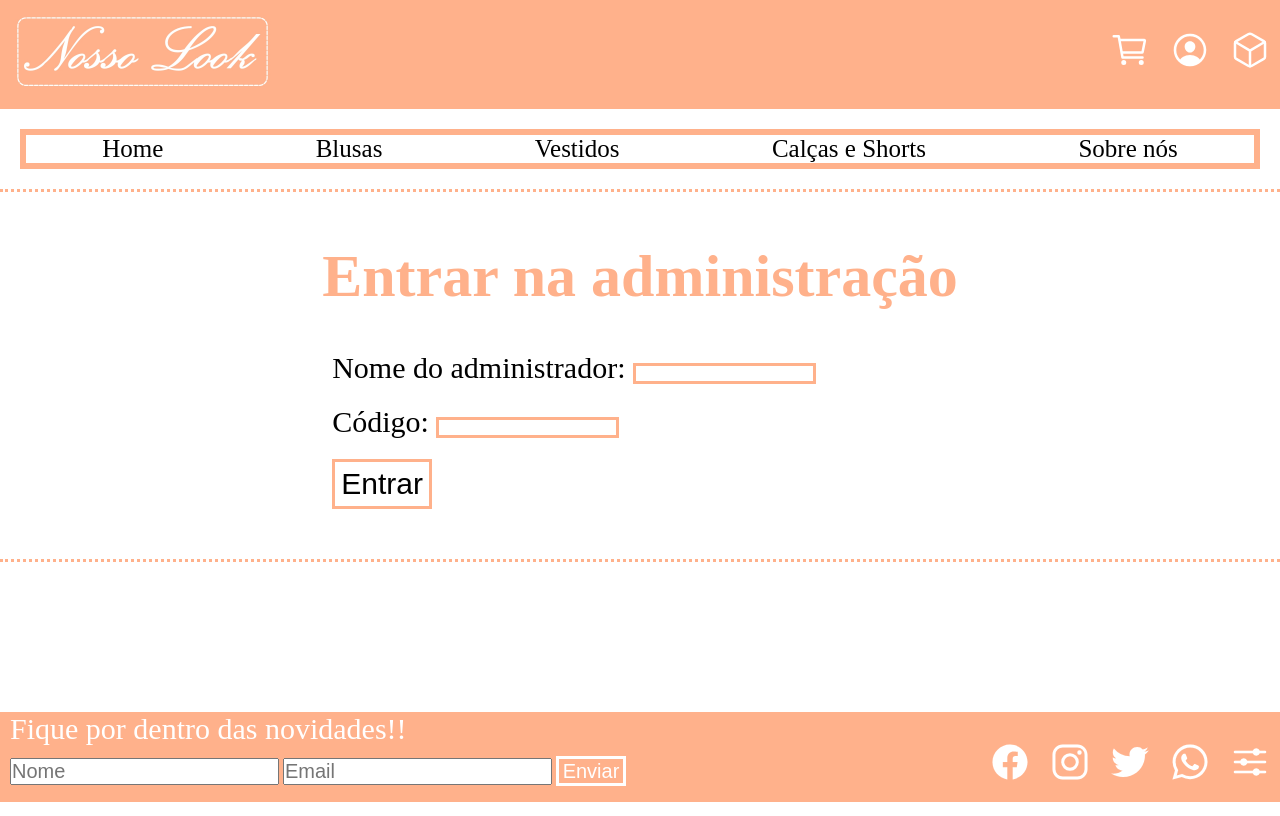
After one commit to Mah-Senger/Nosso-look, a PHP site: page /entraradd.php in a window 1280 px wide. The commit adds this page. Run offline with PHP 8.4, Linux system fonts and the light colour scheme; some libraries are stand-ins or nearby versions.

Commit message:
session para entrar no dashboard do administrador

```diff
--- a/administrador.php
+++ b/administrador.php
@@ -110,7 +110,7 @@
         <a href="https://www.instagram.com/"><ion-icon name="logo-instagram" class="sociais"></ion-icon></a>
         <a href="https://twitter.com/"><ion-icon name="logo-twitter" class="sociais"></ion-icon></a>
         <a href=""><ion-icon name="logo-whatsapp" class="sociais"></ion-icon></a>
-        <a href="administrador.html"><ion-icon name="options" class="sociais"></ion-icon></a>
+        <a href="sair_admin.php"><ion-icon name="exit-outline" class="sociais"></ion-icon></a>
     </div>
     </div>
     <script src="https://unpkg.com/ionicons@5.2.3/dist/ionicons.js"></script>
--- /dev/null
+++ b/entraradd.php
@@ -0,0 +1,82 @@
+<?php
+session_start();
+
+if(!isset($_SESSION["usuario_admin"])){
+    ?>
+    <!DOCTYPE html>
+<html lang="pt-br">
+<head>
+    <meta charset="UTF-8">
+    <link rel="stylesheet" href="entraradd.css">
+    <title>Entrar | Nosso Look</title>
+    <link rel="shortcut icon" href="logo_topo2.png">
+</head>
+<body>
+    <div id="cabecalho">
+        <div><img src="logo.jpg" alt="logo" id="logo"></div>
+        <div id="opcoes">
+            <a href="carrinho.html"><ion-icon name="cart-outline" title="Carrinho" class="icons"></ion-icon></a>
+            <a href="entrar_cadastre-se.html"><ion-icon name="person-circle-outline"  class="icons"></ion-icon></ion-icon></a>
+            <a href="n_pedido.html"><ion-icon name="cube-outline" class="icons"></ion-icon></ion-icon></a>
+        </div>
+    </div>
+    <div id="menu">
+        <a href="index.html" class="opcoes_menu"><p>Home</p></a>
+        <a href="blusas.html" class="opcoes_menu"><p>Blusas</p></a>
+        <a href="vestidos.html" class="opcoes_menu"><p>Vestidos</p></a>
+        <a href="calcas.html" class="opcoes_menu"><p>Calças e Shorts</p></a>
+        <a href="sobre.html" class="opcoes_menu"><p>Sobre nós</p></a>
+    </div>
+
+    <div id="tudo">
+           <div id="dentro">
+            <h1>Entrar na administração</h1>
+            <div id="form">
+                <form action="resul_entraradd.php" method="post">
+                    <div class="elem_form">
+                        <label for="nome">Nome do administrador: </label>
+                        <input id="nome" type="text" class="input" name="usuario_admin" required>
+                    </div>
+
+                    <div class="elem_form">
+                        <label for="cod">Código: </label>
+                        <input id="cod" type="password" class="input" name="senha_admin" required>
+                    </div>
+
+                    <div class="elem_form">
+                        <button type="submit" id="bot">Entrar</button>
+                    </div>
+                </form>
+            </div>
+           </div>
+    </div>
+
+
+
+
+    <div id="rodape">
+        <div>
+        <p id="novidds">Fique por dentro das novidades!!</p>
+        <form action="" method="" id="form">
+            <input type="text" class="nome_email" placeholder="Nome">
+            <input type="email" class="nome_email" placeholder="Email">
+            <button type="submit" id="botao">Enviar</button>
+        </form>
+    </div>
+    <div id="redessociais">
+        <a href="https://www.facebook.com/"><ion-icon name="logo-facebook" class="sociais"></ion-icon></a>
+        <a href="https://www.instagram.com/"><ion-icon name="logo-instagram" class="sociais"></ion-icon></a>
+        <a href="https://twitter.com/"><ion-icon name="logo-twitter" class="sociais"></ion-icon></a>
+        <a href=""><ion-icon name="logo-whatsapp" class="sociais"></ion-icon></a>
+        <a href="entraradd.html"><ion-icon name="options" class="sociais"></ion-icon></a>
+    </div>
+    </div>
+    <script src="https://unpkg.com/ionicons@5.2.3/dist/ionicons.js"></script>
+</body>
+</html>
+
+<?php
+}else{
+    header("Location: administrador.php");
+}
+?>
--- a/funcoes/funcoes_banco.php
+++ b/funcoes/funcoes_banco.php
@@ -71,6 +71,10 @@ function inserir_usuario($nome, $email, $cpf, $data_nascimento, $sexo, $telefone
     return $comando;
 }
 
-
+//Funções do banco de dados - ADMINISTRADOR
+function selecionar_admin($usuario_admin){
+    $comando = "SELECT * FROM administrador WHERE usuario = '$usuario_admin'";
+    return $comando;
+}
 
 ?>
--- a/index.html
+++ b/index.html
@@ -82,7 +82,7 @@
         <a href="https://www.instagram.com/"><ion-icon name="logo-instagram" class="sociais"></ion-icon></a>
         <a href="https://twitter.com/"><ion-icon name="logo-twitter" class="sociais"></ion-icon></a>
         <a href=""><ion-icon name="logo-whatsapp" class="sociais"></ion-icon></a>
-        <a href="entraradd.html"><ion-icon name="options" class="sociais"></ion-icon></a>
+        <a href="entraradd.php"><ion-icon name="options" class="sociais"></ion-icon></a>
     </div>
     <script src="https://unpkg.com/ionicons@5.2.3/dist/ionicons.js"></script>
 </body>
```
Also changed, not shown: entraradd.html (+18 -4 lines), resul_entraradd.php (added, +32 -0 lines), sair_admin.php (added, +10 -0 lines).
